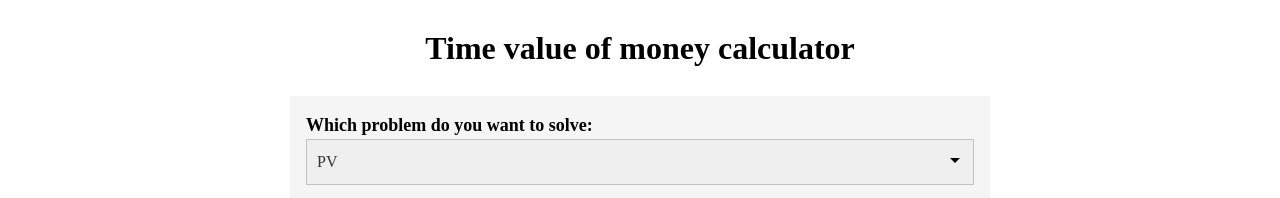
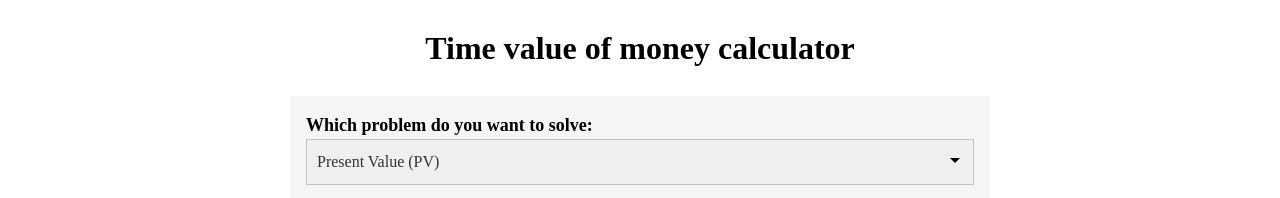
Before and after one commit to itsmacr8/time-money, a website built with Vite: page index.html in a window 1280 px wide. Shown: the top 198 px of the page. Built offline with nearby package versions, Linux system fonts and the light colour scheme.

Commit message:
Add full meaning to the formulas.

```diff
--- a/index.html
+++ b/index.html
@@ -15,12 +15,12 @@
           <div class="form__group">
               <label for="type">Which problem do you want to solve:</label>
               <select class="form__select" id="type" name="type" data-time="type">
-                  <option value="PV" selected>PV</option>
-                  <option value="PVA">PVA</option>
-                  <option value="PVA-Due">PVA Beginning</option>
-                  <option value="FV">FV</option>
-                  <option value="FVA">FVA</option>
-                  <option value="FVA-Due">FVA Beginning</option>
+                  <option value="PV" selected>Present Value (PV)</option>
+                  <option value="PVA">Present Value of an Annuity (PVA)</option>
+                  <option value="PVA-Due">Present Value of an Annuity (PVA Beginning)</option>
+                  <option value="FV">Future Value (FV)</option>
+                  <option value="FVA">Future Value of an Annuity (FVA)</option>
+                  <option value="FVA-Due">Future Value of an Annuity (FVA Beginning)</option>
               </select>
           </div>
           <div class="form__group">
```
